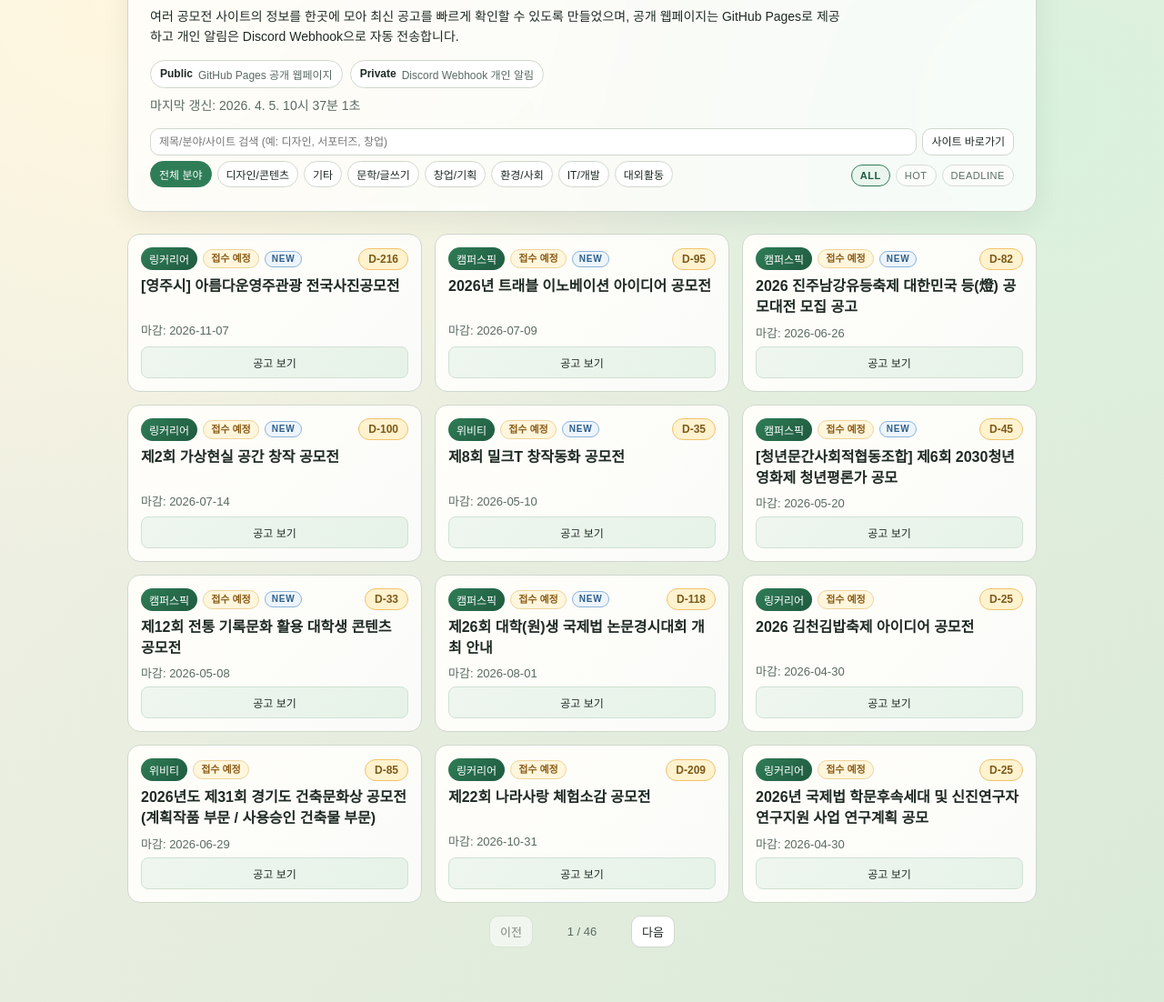
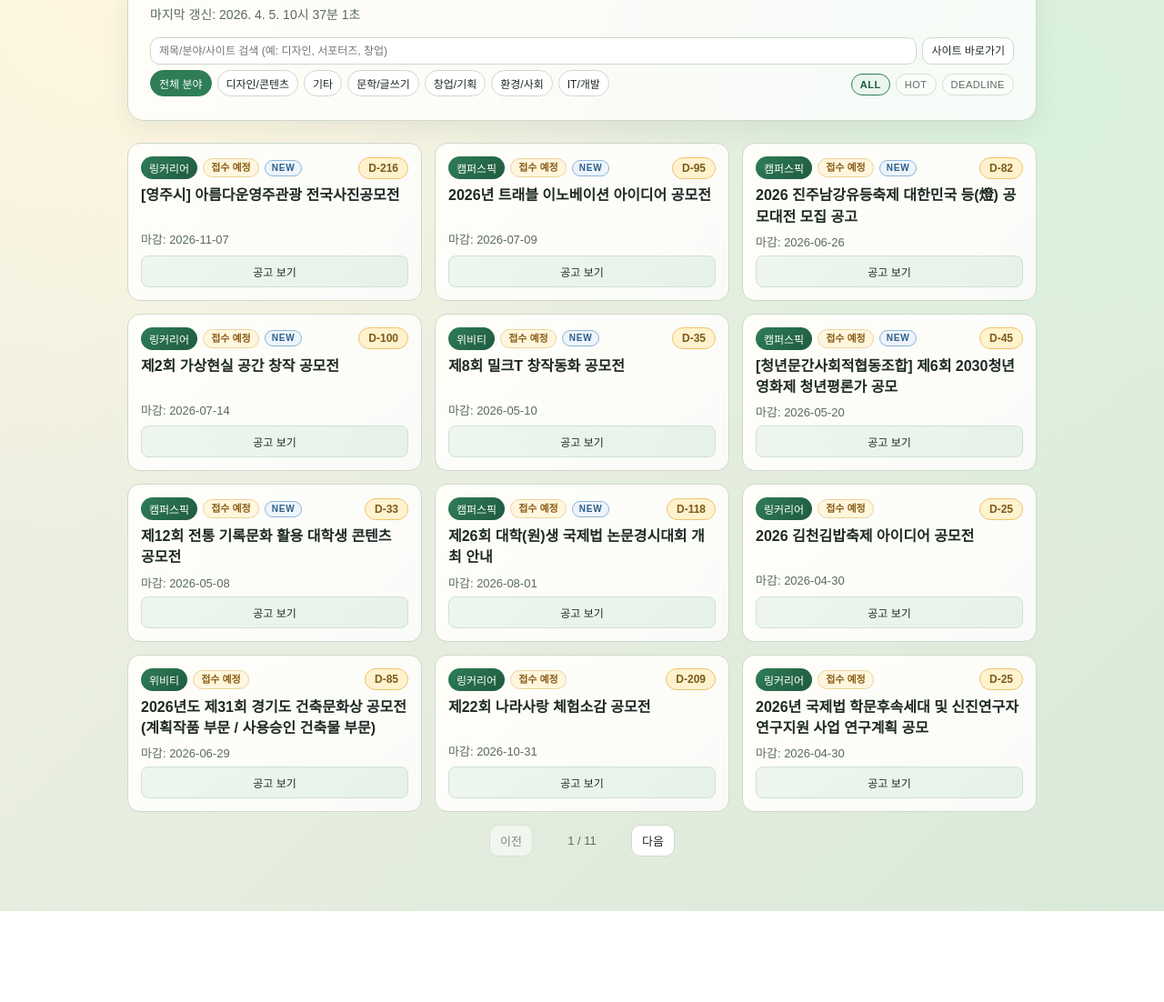
Before and after one commit to peunseo/contest-bot, a website: page docs/index.html in a window 1280 px wide. Shown: the part 123-1225 px from the top of the page at 91% size. After the commit the page ends 1125 px from the top, so only its background shows below. Drawn offline with Linux system fonts and the light colour scheme.

Commit message:
fix: simplify contest board ui

```diff
--- a/docs/index.html
+++ b/docs/index.html
@@ -701,11 +701,6 @@
   <main class="wrap">
     <section class="hero">
       <h1>공모전 데일리 보드</h1>
-      <p class="hero-desc">여러 공모전 사이트의 정보를 한곳에 모아 최신 공고를 빠르게 확인할 수 있도록 만들었으며, 공개 웹페이지는 GitHub Pages로 제공하고 개인 알림은 Discord Webhook으로 자동 전송합니다.</p>
-      <div class="channel-row" aria-label="배포 방식 안내">
-        <span class="channel-chip"><strong>Public</strong> GitHub Pages 공개 웹페이지</span>
-        <span class="channel-chip"><strong>Private</strong> Discord Webhook 개인 알림</span>
-      </div>
       <p class="meta"><span id="updated">업데이트 정보를 불러오는 중...</span></p>
       <div class="controls">
         <div class="controls-panel">
@@ -1019,11 +1014,11 @@
       const viewCount = Number(item.viewCount || 0);
       const globalRank = Number(hotContext.globalRankByItemKey.get(hotItemKey(item)) || Number.MAX_SAFE_INTEGER);
 
-      // 모집형 공고는 제외하고, 전체 조회수 상위권의 공모/대회형 공고를 HOT로 표시합니다.
+      // 모집형 공고는 제외하고, 전체 조회수 상위권의 공고를 HOT로 표시합니다.
       if (viewCount <= 0) return false;
-      if (globalRank > 12) return false;
+      if (globalRank > 20) return false;
       if (/모집|기자단|서포터즈|홍보단|체험단|앰버서더|봉사단|동아리/.test(title)) return false;
-      return /공모전|경진대회|해커톤|아이디어톤|챌린지|콘테스트|경연|공모제|공모사업|공모대전/.test(title);
+      return true;
     }
 
     // 조회수 기준으로 HOT 항목을 내림차순 정렬합니다.
@@ -1174,7 +1169,7 @@
             field
           };
         });
-        const items = normalizedItems;
+        const items = normalizedItems.filter((item) => !isClosed(item));
         const allSortedItems = sortLatestItems(items);
         allSortedItems.forEach((item, idx) => {
           // uploadDate가 비어 있으면 최신순 상위 8개를 NEW로 표시합니다.
```
